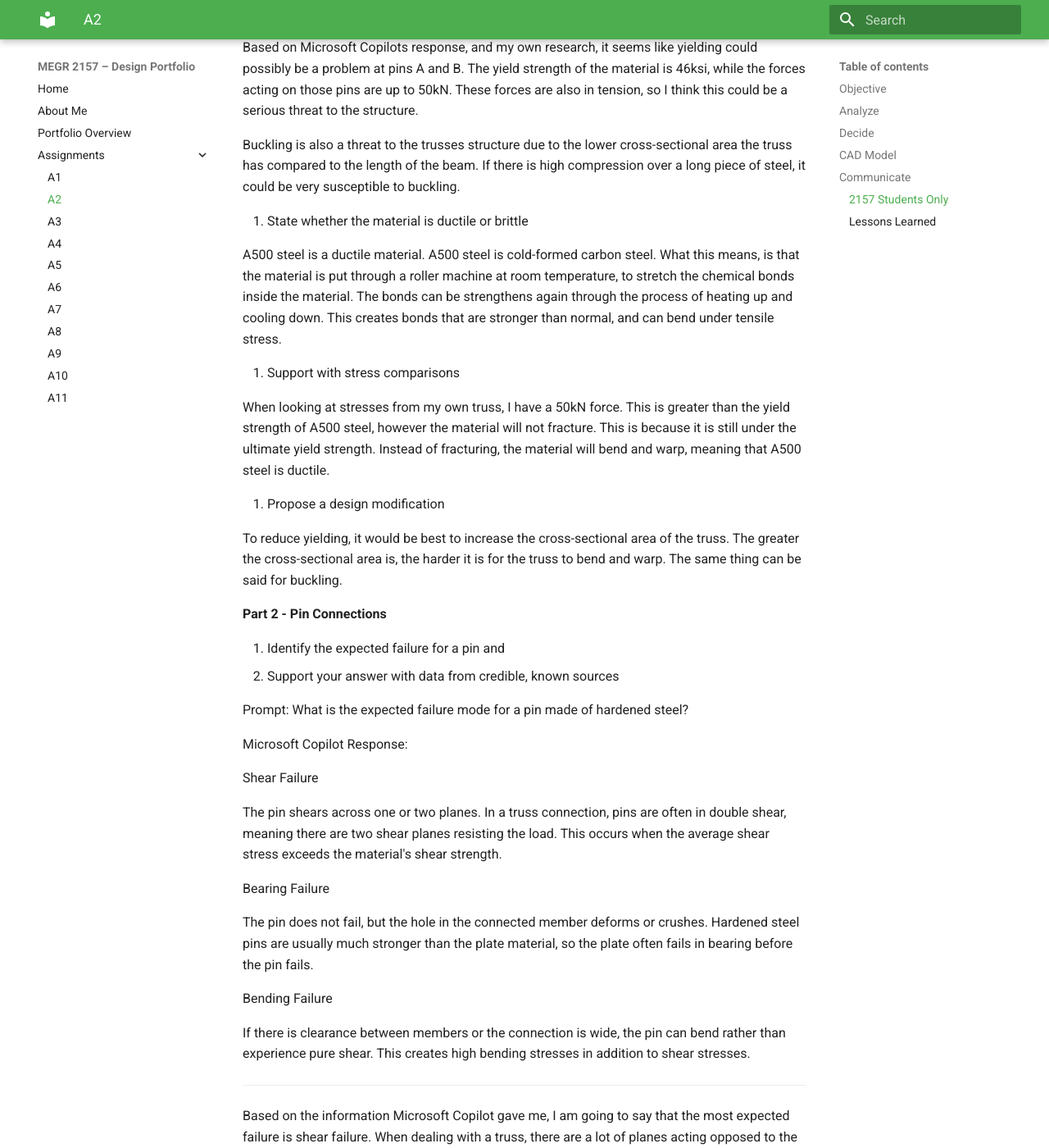
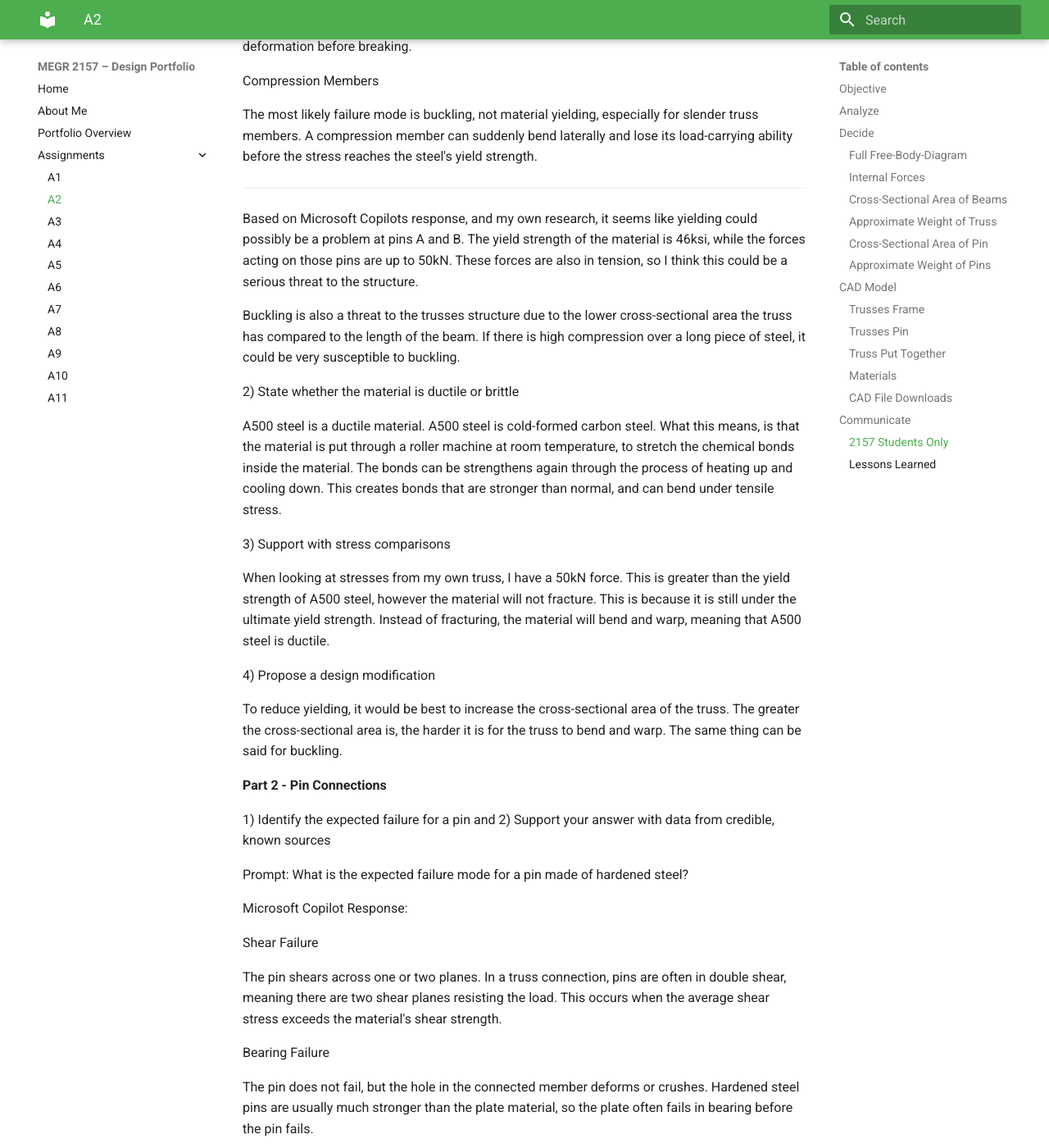
Before and after one commit to AndyChwalik/megr2157-portfolio, an MkDocs documentation site: the page built from docs/assignments/A02/index.md, in a window 1280 px wide and 1400 px high, scrolled down 19231 px. Shown: the whole window at 82% size. Built offline with MkDocs 1.6.1 and Material for MkDocs 9.7.7, drawn with Linux system fonts in a browser that asks for light colours; some of the changed text lies outside the part shown.

Commit message:
Update index.md

```diff
--- a/docs/assignments/A02/index.md
+++ b/docs/assignments/A02/index.md
@@ -30,7 +30,7 @@ My original choice is shown in Figure #2. I wanted to connect all of the differe
 
 ## Decide
 
-**Full Free-Body-Diagram**
+### Full Free-Body-Diagram
 
 To start designing the truss, I thought it was best to draw everything on paper. I drew the free body diagram for the entire truss, as shown in Figure #3. The free body diagram of the whole truss shows me what forces will be acting on the design externally. Based on my drawing, it looks like there are only vertical forces being applied to the truss due to the P force having no angle. Having everything being reliant on the vertical axis makes it very clear what the external values are: Ay = 30kN, Ax = 0kN, and By = 30kN.<br>
 
@@ -39,7 +39,7 @@ To start designing the truss, I thought it was best to draw everything on paper.
   <p><em></em>Figure #3.) Shows the full free body diagram and the external forces.</em></p>
 </div> <br><br><br>
 
-**Internal Forces**
+### Internal Forces
 
 Once the external forces were found, it was time to analyze the internal forces. It didn't matter which side of the truss I started on, since the truss is symmetrical, but I decided to start at joint A as shown in Figure #4. At joint A, there were only two forces that were acting in the vertical direction. One of those forces was known, Ay, so I decided to do the sum of the y forces first. Solving the equation gave me the simple equation Fda = Ay(d/b). Now that I have the value of Fda, I can find the value of Fea since there are only two forces in the horizontal direction. Solving for Fea, I got the equation Fea = Fda(a/d). The calculated values were Fda = 50kN tension and Fea = 40kN compression. <br>
 
@@ -69,7 +69,7 @@ I did draw the free body diagram and the forces for joint E, but I found out tha
 
 BC, BE, and CE were all found by mirroring the already found values over the axis of symmetry.<br><br>
 
-**Cross-Sectional Area of Beams**
+### Cross-Sectional Area of Beams
 
 To find the required cross-sectional area of the beams, I need to identify the max internal force, the yield stress of the material, the factor of safety, and the density of the material. The max internal force was the AD and BC beams, which is shown in Figure #6. There are different yield stresses for A500 steel based on the grade, so I decided to go with the most common grade: Grade C. When I first analyzed the problem, I used the shear strength rather than the yield strength, which can be seen in Figure #7. The correct yield stress and factor of safety can be seen in Figure #8. <br>
 
@@ -85,7 +85,7 @@ To find the required cross-sectional area of the beams, I need to identify the m
 
 To calculate the required cross-sectional area, the normal stress has to be less than the allowable stress. Allowable stress is the max stress we want applied on the truss. Setting up this equation gives me 3 knowns and 1 unknown - the minimum area. With simple algebra, I rearranged the equation to solve for the minimum cross-sectional area. I made sure to convert any units that needed to be converted to make the equation work. <br><br>
 
-**Approximate Weight of Truss**
+### Approximate Weight of Truss
 
 To get an approximate weight of the truss, I needed to find the total length of material on the truss. To do this, I looked back at my free body diagram showing the whole truss. It was easy to identify the lengths of each of the beams due to the predetermined lengths of a and b. Once the total length and cross-sectional area of the beams is found, I can calculate the approximate weight of the truss. I multiplied the density of A500 steel with the volume of the material (minimum area x total length). When I first did this problem, I used the density of the material used for the pins as seen in Figure #7. All work and processes can be seen more clearly in Figure #9. <br>
 
@@ -96,7 +96,7 @@ To get an approximate weight of the truss, I needed to find the total length of
 
 Knowing that DE and CE have no affect on the load of the truss, I don't feel great that I just added extra weight to the truss. Those two beams added an extra 0.72m of material, which is almost a fourth of the total length. I could've saved about 6 pounds of material with no loss in performance.<br><br>
 
-**Cross-Sectional Area of Pin**
+### Cross-Sectional Area of Pin
 
 To find the required cross-sectional area of the pins, I need to identify the max external force, the shear stress of the material, the factor of safety, and the density of the material. All of these variables are shown in Figure #10. <br>
 
@@ -119,7 +119,7 @@ Knowing that this a single shear reaction, the math and calculations is very sim
   <p><em>Figure #12.) Single shear calculations for the truss pins</em></p>
 </div> <br><br>
 
-**Approximate Weight of Pins**
+### Approximate Weight of Pins
 
 The weight calculations are also very similar. The only thing that I need to find is the length of the pins. There wasn't a set length for the requirements, so I first decided to make the length of the pin the root of the cross-sectional area of the beam multiplied by two. I did this because I thought it would relate the cross-sectional areas and be good mechanically, however, I learned that is not correct. While 3D modeling, I noticed my pins were way too thin, so I made the length of the pin the same as the diameter. The calculations are shown in Figure #13.
 
@@ -139,7 +139,7 @@ Now that everything is designed through paper, it needs to be 3D modeled. The fi
   <p><em>Figure #14.) Converted Units</em></p>
 </div> <br><br>
 
-**Trusses Frame**
+### Trusses Frame
 
 To 3D model this truss, I decided to make the outline with the appropriate dimensions first. This gave me a rough outline of my truss. When I was first designing the truss, I messed up my length and thickness of the truss due to the calculation errors with the length of the pins. This gave me really bad measurements, and I had to redesign the CAD model. The initial errors can be seen in Figure #15, Figure #16, and Figure #17.
 
@@ -183,7 +183,7 @@ Since my truss is symmetrical, I was able to create a datum plane in the middle
   <p><em>Figure #21.) Datum plane for symmetry</em></p>
 </div> <br><br>
 
-**Trusses Pin**
+### Trusses Pin
 
 The frame of the truss was complete, and now it was time to work on the pin. The pin was super simple to model since it was just one cylinder the same size as the holes inside of the trusses frame. I followed the same steps as I did for the fram of the truss. The 3D model for the pin can be seen in Figure #22 and Figure #23.
 
@@ -196,7 +196,7 @@ The frame of the truss was complete, and now it was time to work on the pin. The
   <p><em>Figure #23.) Length for the pin</em></p>
 </div> <br><br>
 
-**Truss Put Together**
+### Truss Put Together
 
 Once both the trusses frame and pin were 3D modeled, I decided to make an assembly showing both of the components in the same system. This can be shown in Figure #24 and Figure #25
 
@@ -209,7 +209,7 @@ Once both the trusses frame and pin were 3D modeled, I decided to make an assemb
   <p><em>Figure #25.) Shows all of the pins in their respective holes inside the trusses frame </em></p>
 </div> <br><br>
 
-**Materials**
+### Materials
 
 When everything was working together, I decided to make the materials they were made out of. The trusses frame are made out of A500 steel, which had a density of 0.284 lbm/in^3, Poisson's Ration of 0.3, Young's Modulus of 29000000 lbf/in^2, tensile yield stress of 50000 lbf/in^2, and a tensile ultimate stress of 62000 lbf/in^2. The trusses pins are made out of hardened steel with a density of 0.278 lbm/in^3 and a tensile yield stress of 170000 lbf/in^2. Both of their properties can be seen in Figure #26 and Figure #27.
 
@@ -241,7 +241,7 @@ I am able to test the physical capabilities of the truss and the pins now that t
   </tr>
 </table>
 
-**CAD File Downloads**
+###CAD File Downloads
 
 [Download Truss Frame](https://raw.githubusercontent.com/AndyChwalik/megr2157-portfolio/main/docs/assignments/A02/Truss_Main.prt.1) <br>
 [Download Truss Pin](https://raw.githubusercontent.com/AndyChwalik/megr2157-portfolio/main/docs/assignments/A02/truss_pin.prt.1) <br>
@@ -253,7 +253,7 @@ I am able to test the physical capabilities of the truss and the pins now that t
 
 **Part 1 - Truss Members**
 
-1. Identify expected failure mode
+1) Identify expected failure mode
 
 Prompt: What is the expected failure mode for a truss made of A500 steel undergoing tension and compression?
 
@@ -273,23 +273,23 @@ Based on Microsoft Copilots response, and my own research, it seems like yieldin
 Buckling is also a threat to the trusses structure due to the lower cross-sectional area the truss has compared to the length of the beam. If there is high compression over a long piece of steel, it could be very susceptible to buckling.
 
 
-2. State whether the material is ductile or brittle
+2) State whether the material is ductile or brittle
 
 A500 steel is a ductile material. A500 steel is cold-formed carbon steel. What this means, is that the material is put through a roller machine at room temperature, to stretch the chemical bonds inside the material. The bonds can be strengthens again through the process of heating up and cooling down. This creates bonds that are stronger than normal, and can bend under tensile stress.
 
-3. Support with stress comparisons
+3) Support with stress comparisons
 
 When looking at stresses from my own truss, I have a 50kN force. This is greater than the yield strength of A500 steel, however the material will not fracture. This is because it is still under the ultimate yield strength. Instead of fracturing, the material will bend and warp, meaning that A500 steel is ductile.
 
-4. Propose a design modification
+4) Propose a design modification
 
 To reduce yielding, it would be best to increase the cross-sectional area of the truss. The greater the cross-sectional area is, the harder it is for the truss to bend and warp. The same thing can be said for buckling.
 
 **Part 2 - Pin Connections**
 
-1. Identify the expected failure for a pin
+1) Identify the expected failure for a pin
 and
-2. Support your answer with data from credible, known sources
+2) Support your answer with data from credible, known sources
 
 Prompt: What is the expected failure mode for a pin made of hardened steel?
 
@@ -313,7 +313,7 @@ This creates high bending stresses in addition to shear stresses.
 
 Based on the information Microsoft Copilot gave me, I am going to say that the most expected failure is shear failure. When dealing with a truss, there are a lot of planes acting opposed to the pin. These forces applied by the planes puts a lot of stress on the pin, and can snap it in half. I drew an example of this happening in Figure #11. Also, this is the calculation that had the greatest factor of safety on it while calculating.
 
-3. Propose a design modification to reduce the likelihood of this failure
+3) Propose a design modification to reduce the likelihood of this failure
 
 Ways of reducing this failure from happening is by increasing the radius of the pin or by changing the material to a higher strength material. Increasing the radius will increase the cross-sectional area in contact with the planes, requiring more force to be applied in order to break it. The changing in material just changes the fundamental properties, and increases the yield strength.
 
```
